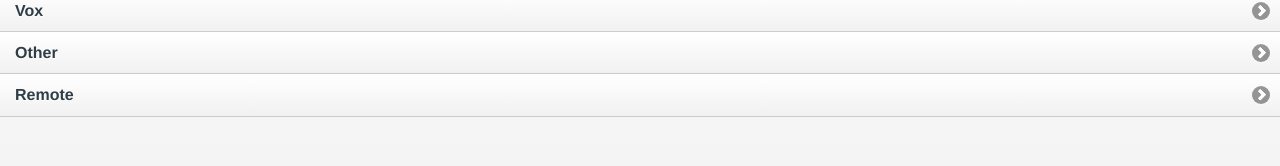
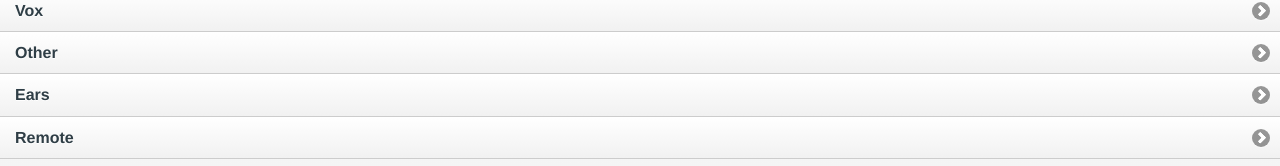
Before and after one commit to lordjabez/mix-maestro, a plain HTML site: page web/index.html in a window 1280 px wide. Shown: the part 181-347 px from the top of the page. Drawn offline with Linux system fonts and the light colour scheme.

Commit message:
Add aux channel 7 (ears) to main menu.

```diff
--- a/web/index.html
+++ b/web/index.html
@@ -23,6 +23,7 @@
             <li><a href="aux_buttons.html?id=4" rel="external">Keys</a></li>
             <li><a href="aux_buttons.html?id=5" rel="external">Vox</a></li>
             <li><a href="aux_buttons.html?id=6" rel="external">Other</a></li>
+            <li><a href="aux_buttons.html?id=7" rel="external">Ears</a></li>
             <li><a href="aux_buttons.html?id=12" rel="external">Remote</a></li>
         </ul>
     </div>
```
